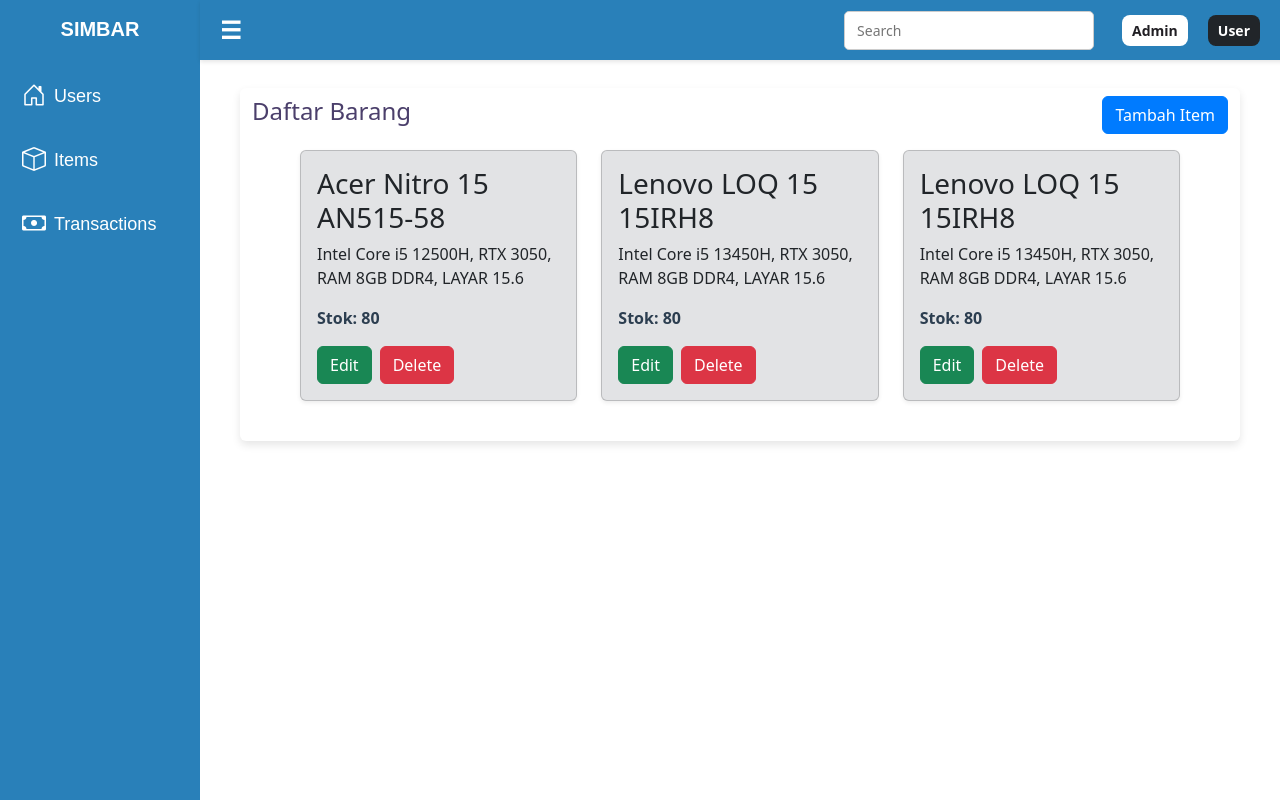
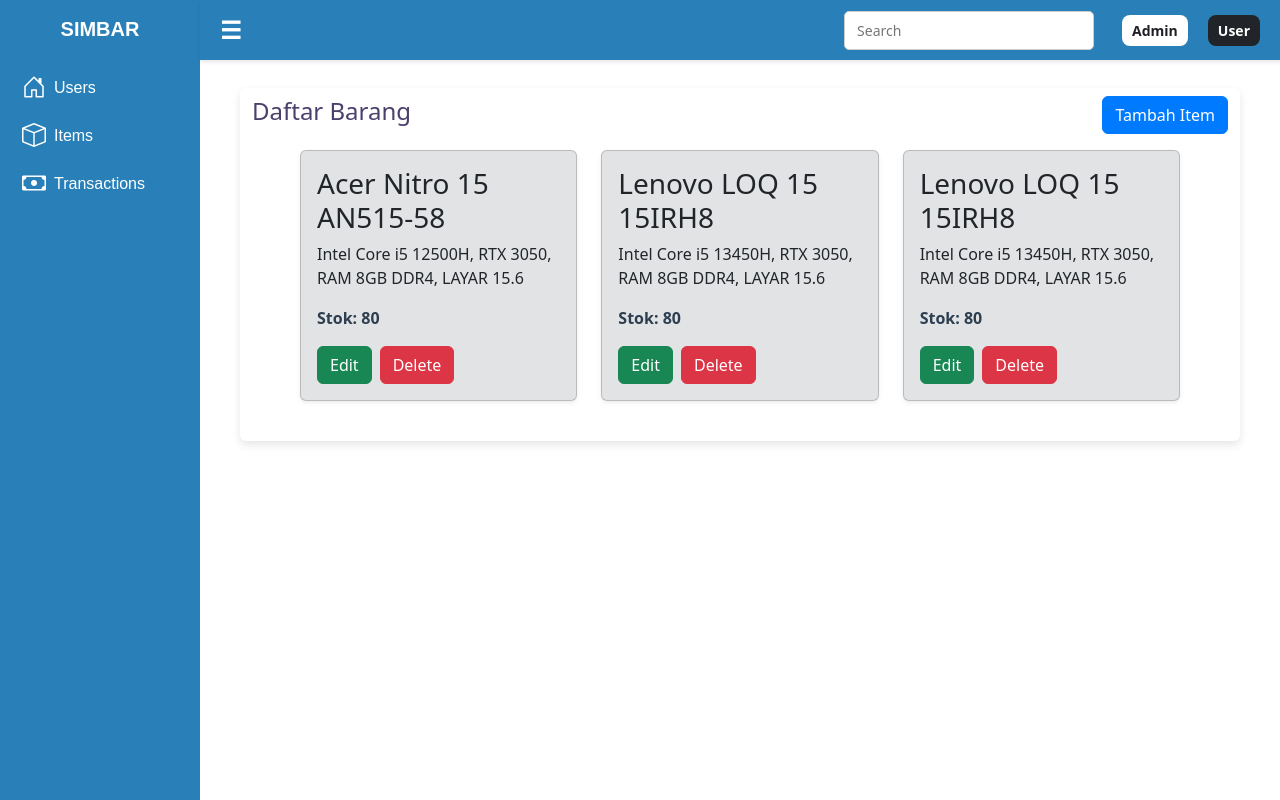
Before and after one commit to azulfikri/inventory-management-frontend, a Vue app: page /admin/items in a window 1280 px wide. Built offline with nearby package versions, Linux system fonts and the light colour scheme.

Commit message:
update active effect nav-link sidebar

```diff
--- a/src/components/dashboard/Sidebar.vue
+++ b/src/components/dashboard/Sidebar.vue
@@ -5,42 +5,56 @@
       class="logo d-flex justify-content-center align-items-center text-center mb-4 text-white text-decoration-none fw-bold fs-5"
       >SIMBAR</a
     >
-    <ul class="nav flex-column">
-      <li v-if="currentRole === 'admin'" class="nav-item mb-2">
+    <ul class="nav flex-column fs-6">
+      <li
+        v-if="currentRole === 'admin'"
+        class="nav-item mb-2"
+        :class="{ 'active-nav': activeComponent === 'users' }"
+      >
         <a
           href="#"
-          @click.prevent="showComponent('users')"
-          class="nav-link text-white d-flex align-items-center"
+          @click.prevent="setActiveComponent('users')"
+          class="nav-link d-flex align-items-center"
         >
           <i class="bi bi-house-door fs-4 me-2"></i> Users
         </a>
       </li>
 
-      <li class="nav-item mb-2">
+      <li
+        class="nav-item mb-2"
+        :class="{ 'active-nav': activeComponent === 'items' }"
+      >
         <a
           href="#"
-          @click.prevent="showComponent('items')"
-          class="nav-link text-white d-flex align-items-center"
+          @click.prevent="setActiveComponent('items')"
+          class="nav-link d-flex align-items-center"
         >
           <i class="bi bi-box fs-4 me-2"></i> Items
         </a>
       </li>
 
-      <li class="nav-item">
+      <li
+        class="nav-item"
+        :class="{ 'active-nav': activeComponent === 'transactions' }"
+      >
         <a
           href="#"
-          @click.prevent="showComponent('transactions')"
-          class="nav-link text-white d-flex align-items-center"
+          @click.prevent="setActiveComponent('transactions')"
+          class="nav-link d-flex align-items-center"
         >
           <i class="bi bi-cash fs-4 me-2"></i> Transactions
         </a>
       </li>
 
-      <li v-if="currentRole == 'user'" class="nav-item">
+      <li
+        v-if="currentRole == 'user'"
+        class="nav-item"
+        :class="{ 'active-nav': activeComponent === 'history' }"
+      >
         <a
           href="#"
-          @click.prevent="showComponent('history')"
-          class="nav-link text-white d-flex align-items-center"
+          @click.prevent="setActiveComponent('history')"
+          class="nav-link d-flex align-items-center"
         >
           <i class="bi bi-clock-history me-2"></i> History
         </a>
@@ -61,8 +75,17 @@
       required: true,
     },
   },
+  data() {
+    return {
+      activeComponent: null,
+    };
+  },
   methods: {
-    showComponent(component) {
+    setActiveComponent(component) {
+      this.activeComponent = component;
+      this.ShowComponent(component);
+    },
+    ShowComponent(component) {
       this.$emit("showComponent", component);
     },
   },
@@ -73,7 +96,6 @@
 .sidebar {
   width: 200px;
   background: #2980b9;
-  color: white;
   padding: 14px;
   height: 100vh;
   cursor: pointer;
@@ -86,9 +108,6 @@
   transition: transform 0.3s ease-in-out;
   transform: translateX(-2);
 }
-.sidebar .d-none {
-  transform: translateX(-200px);
-}
 .nav-link {
   color: white;
   cursor: pointer;
@@ -96,12 +115,16 @@
   justify-content: left;
   align-items: start;
   margin-left: 8px;
-  padding: 10px 0;
+  padding: 2px 0;
   transition: background-color 0.3s ease;
 }
-.nav-link:hover {
-  text-decoration: underline;
-  background-color: rgba(255, 255, 255, 0.1);
+.active-nav {
+  background-color: #ff245bc1;
+  border-radius: 5px;
+}
+.nav-item:hover {
+  background-color: #191616;
+  border-radius: 5px;
 }
 .me-2 {
   margin-right: 0.5rem;
```
